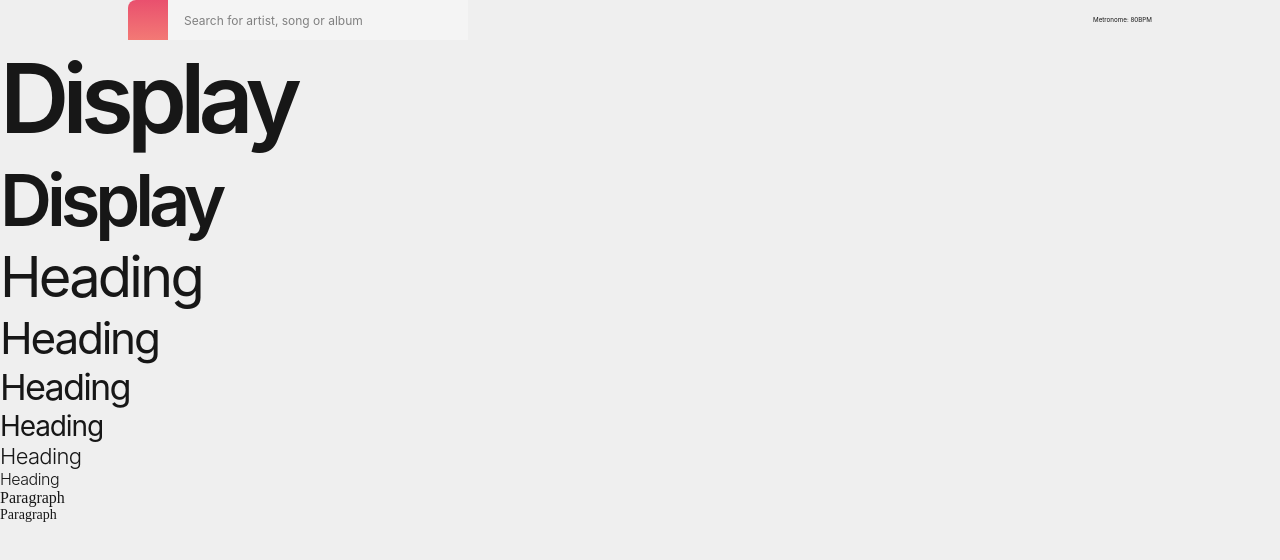
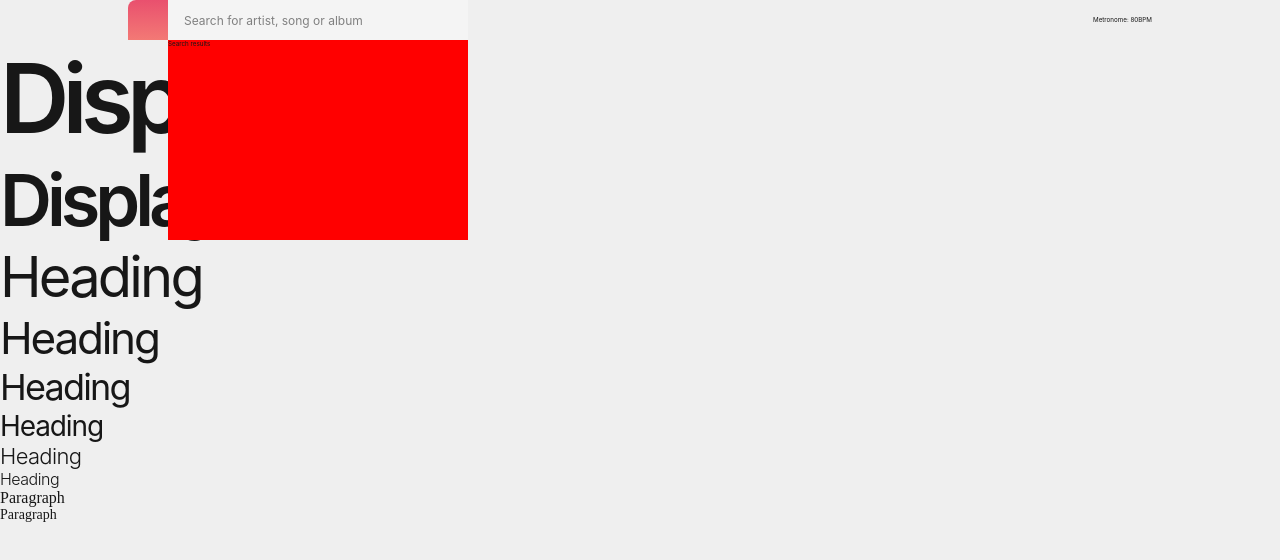
Before and after one commit to melkerydman/music-app, a Next.js app: page / in a window 1280 px wide. Shown: the top 560 px of the page. Built offline with nearby package versions, Linux system fonts and the light colour scheme; no server answers.

Commit message:
Test search functionality, base spotify result types

```diff
--- a/components/Search/Search.module.scss
+++ b/components/Search/Search.module.scss
@@ -12,3 +12,16 @@
     box-shadow: inset 0px 0px 1.6rem rgba(0, 0, 0, 0.1);
   }
 }
+
+.search {
+  position: relative;
+}
+
+.search_results {
+  position: absolute;
+  background: red;
+  width: 100%;
+  height: 200px;
+  top: 100;
+  left: 0;
+}
--- a/components/Search/Search.tsx
+++ b/components/Search/Search.tsx
@@ -1,13 +1,64 @@
-import { useState } from 'react';
+import { useEffect, useState } from 'react';
+import { useSpotifyAuth } from '../../hooks/useSpotifyAuth';
 
 import styles from './Search.module.scss';
 
 const Search = () => {
   const [searchValue, setSearchValue] = useState<string>('');
-  const [searchResult, setSearchResult] = useState([]);
+  const [searchResults, setSearchResults] = useState([]);
+  const [accessToken, setAccessToken] = useState();
+
+  // TODO: handle access token storage (on server, cookie?)
+  useEffect(() => {
+    const getToken = async () => {
+      setAccessToken(await useSpotifyAuth());
+    };
+    getToken();
+  }, []);
+
+  useEffect(() => {
+    if (!accessToken) return;
+    const searchForTrack = async (string, accessToken) => {
+      const defaultSpotifyUrl = 'https://api.spotify.com/v1';
+      const headers = {
+        Accept: 'application/json',
+        'Content-type': 'application/json',
+        Authorization: `Bearer ${accessToken}`,
+      };
+
+      const query = string;
+      const type = 'track,artist,album';
+      const limit = 10;
+      const url = `${defaultSpotifyUrl}/search?q=${query}&type=${type}&limit=${limit}`;
+
+      const result = await fetch(url, { headers })
+        .then((response) => response.json())
+        .then((data) => {
+          // Return formatted search results
+          return data;
+          // return data.tracks.items.map((track) => {
+          //   return {
+          //     id: track.id,
+          //     isrc: track.external_ids.isrc,
+          //     title: track.name,
+          //     artists: track.artists,
+          //     album: {
+          //       title: track.album.name,
+          //       year: track.album.release_date.substring(0, 4),
+          //     },
+          //     coverLarge: track.album.images[0],
+          //     coverMedium: track.album.images[1],
+          //     coverSmall: track.album.images[2],
+          //   };
+          // });
+        });
+      console.log('results 🔴', result);
+    };
+    searchForTrack(searchValue, accessToken);
+  }, [searchValue]);
 
   return (
-    <>
+    <div className={styles['search']}>
       <input
         className={styles['search_input']}
         id="search"
@@ -17,7 +68,10 @@ const Search = () => {
         value={searchValue}
         onChange={(e) => setSearchValue(e.target.value)}
       />
-    </>
+      {searchResults.length >= 0 && (
+        <div className={styles['search_results']}>Search results</div>
+      )}
+    </div>
   );
 };
 export default Search;
```
Also changed, not shown: types/album.ts (added, +27 -0 lines), types/artist.ts (added, +12 -0 lines), types/track.ts (added, +30 -0 lines).
